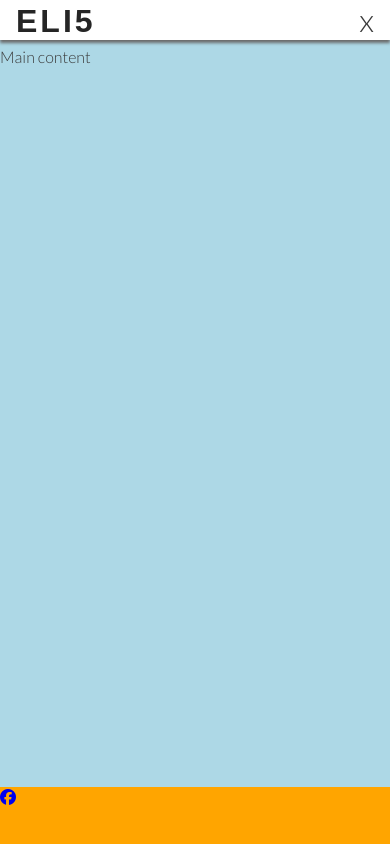
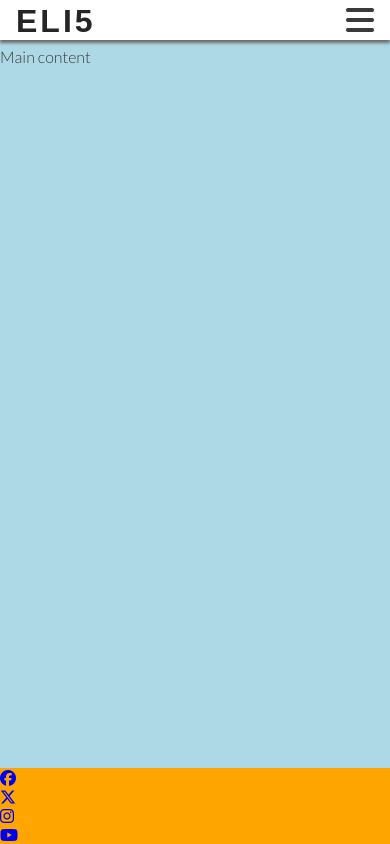
Before and after one commit to Alirezaa9/ADHD-Site, a plain HTML site: page index.html in a window 390 px wide. Drawn offline with Linux system fonts and the light colour scheme.

Commit message:
add 3more font awsom to footer

```diff
--- a/index.html
+++ b/index.html
@@ -27,7 +27,9 @@
       <h1 id="logo">ELI5</h1>
     </a>
     <input type="checkbox" id="nav-toggle" name="nav-toggle">
-    <label for="nav-toggle" class="nav-toggle-label">x</label>
+    <label for="nav-toggle" class="nav-toggle-label">
+      <i class="fa-solid fa-bars"></i>
+    </label>
       <nav>
       <ul id="menu">
         <li> <a href="" class="active">Home</a></li>
@@ -42,10 +44,11 @@
   <footer>
       <ul>
         <li><a href="http://www.Facebook.com" target="_blank" rel="noopener" aria-label="Visit our facebook(Opens in a new tab)"><i class="fa-brands fa-facebook"></i></a></li>
-        <li></li>
-        <li></li>
-      </ul>
-  </footer>
+        <li><a href="http://www.twitter.com" target="_blank" rel="noopener" aria-label="Visit our twitter(Opens in a new tab)"><i class="fa-brands fa-x-twitter"></i></a></li>
+        <li><a href="http://www.instagram.com" target="_blank" rel="noopener" aria-label="Visit our instagram(Opens in a new tab)"><i class="fa-brands fa-instagram"></i></a></li>
+        <li><a href="http://www.youtub.com" target="_blank" rel="noopener" aria-label="Visit our youtub(Opens in a new tab)"><i class="fa-brands fa-youtube"></i></a></li>
+        </ul>
+      </footer>
   <!--font awesome kit-->
   <script src="https://kit.fontawesome.com/40e154f38e.js" crossorigin="anonymous"></script>
 </body>
```
